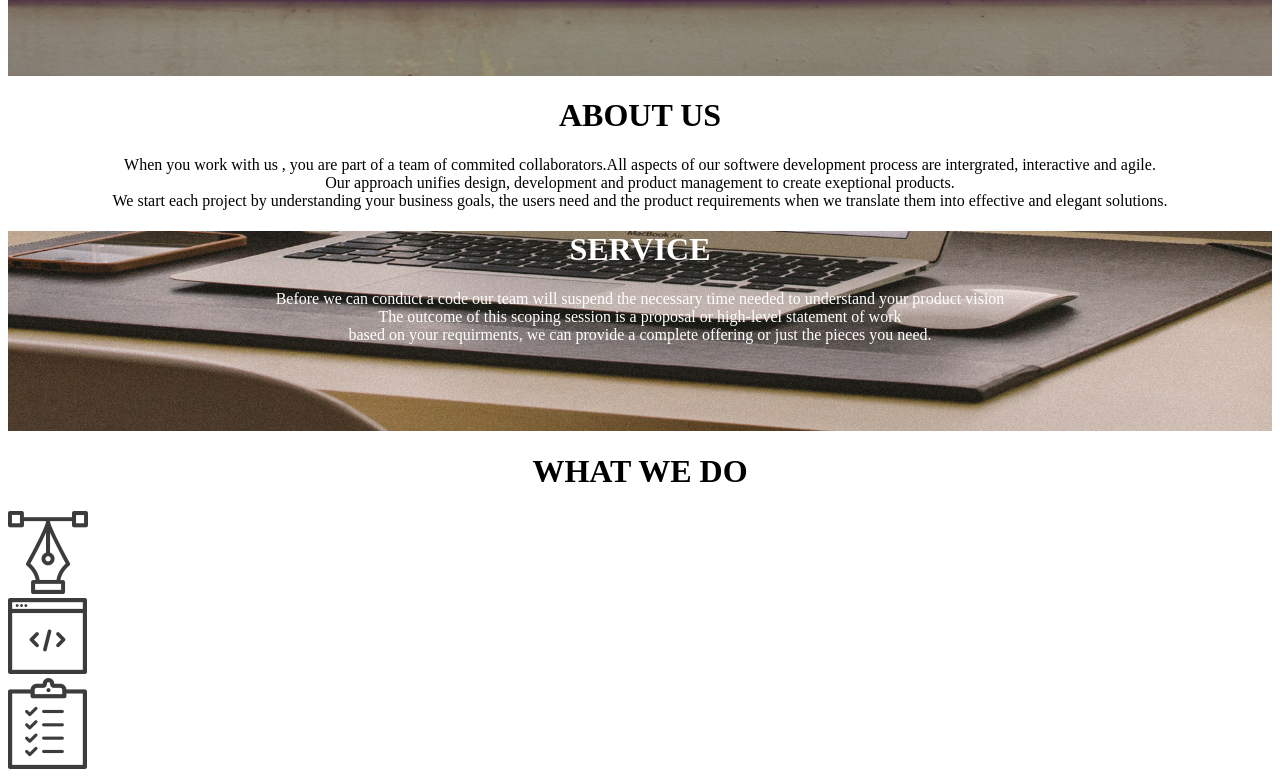
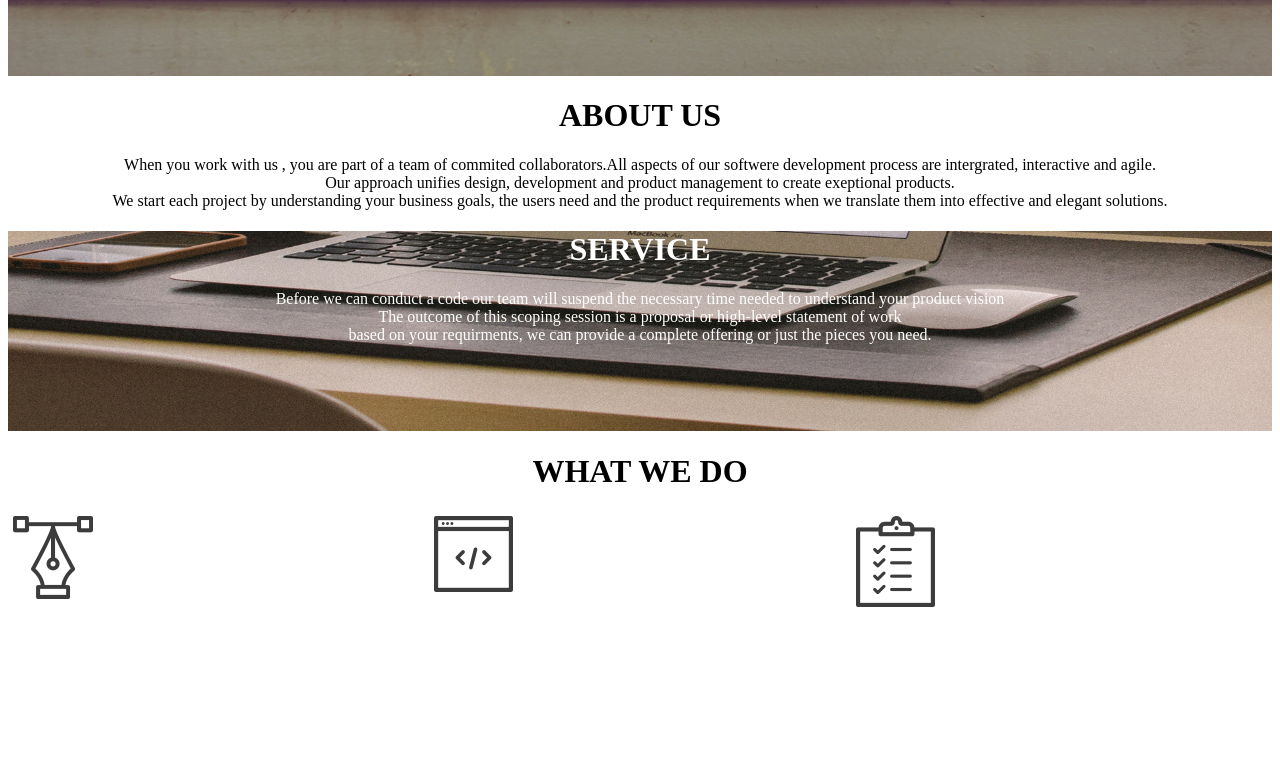
Before and after one commit to Isaac23-K/Delani-Studios, a plain HTML site: page index.html in a window 1280 px wide. Shown: the part 632-1413 px from the top of the page. After the commit the page ends 1256 px from the top, so only its background shows below. Drawn offline with Linux system fonts and the light colour scheme.

Commit message:
added column and aligned the photos

```diff
--- a/css/style.css
+++ b/css/style.css
@@ -43,3 +43,18 @@ p {
   color: white;
   text-align: center;
 }
+.column {
+  float: left;
+  width: 33%;
+  padding: 5px;
+  color: black;
+}
+.row {
+  display: flex;
+  color: black;
+}
+.column {
+  flex: 33%;
+  padding: 5px;
+  color: black;
+}
--- a/index.html
+++ b/index.html
@@ -27,9 +27,17 @@
 
   <h1>WHAT WE DO</h1>
 
-  <img src="img/design_icon.png"><br>
-  <img src="img/dev_icon.png"><br>
-  <img src="img/product_icon.png"><br>
+  <div class="row">
+    <div class="column">
+  <img src="img/design_icon.png" alt="DESIGN">
+  </div>
+<div class="column">
+  <img src="img/dev_icon.png" alt="DEVELOPMENT">
+  </div>
+  <div class="column">
+  <img src="img/product_icon.png" alt="PRODUCT">
+  </div>
+  </div>
 
 
 </body>
```
